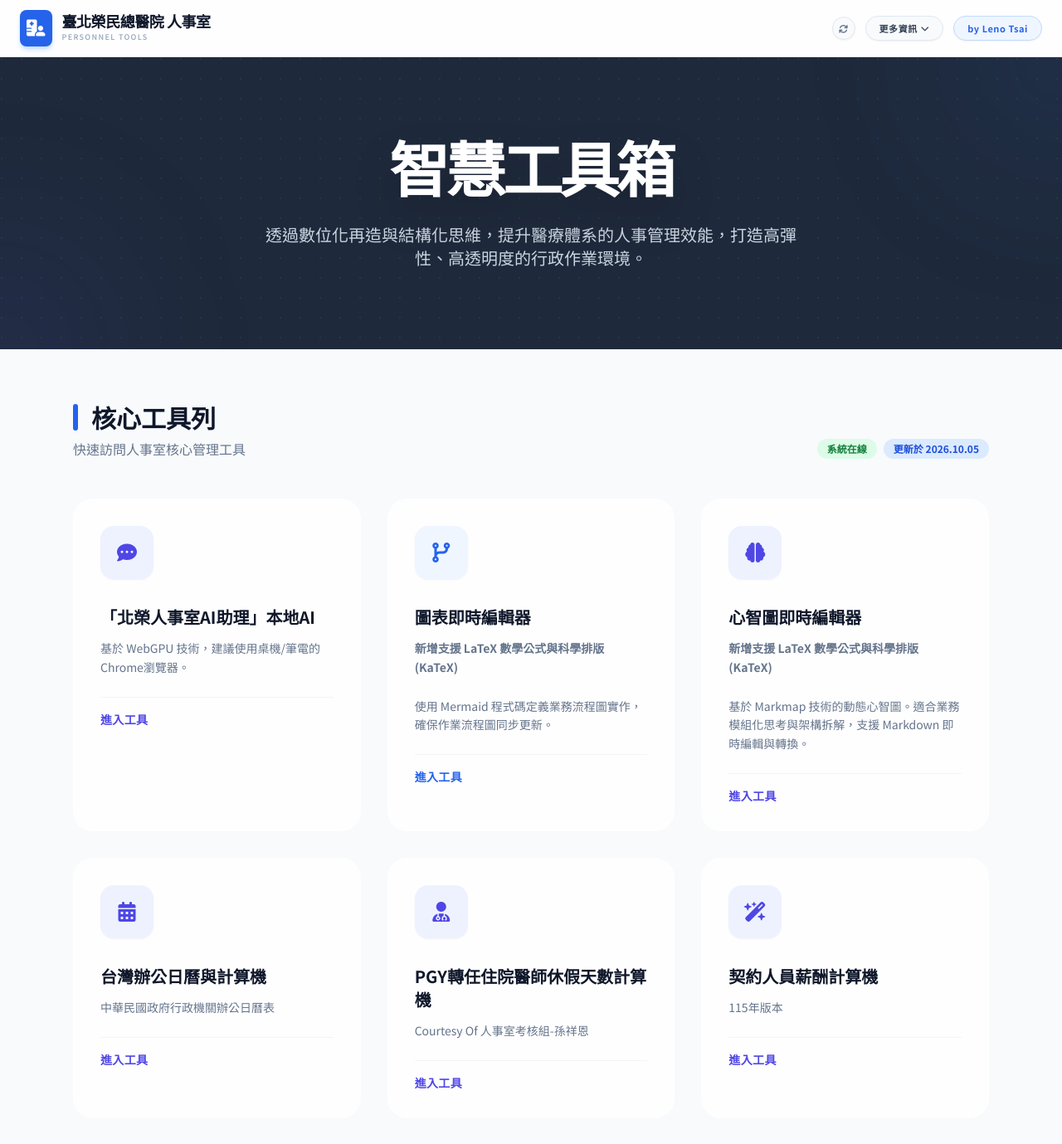
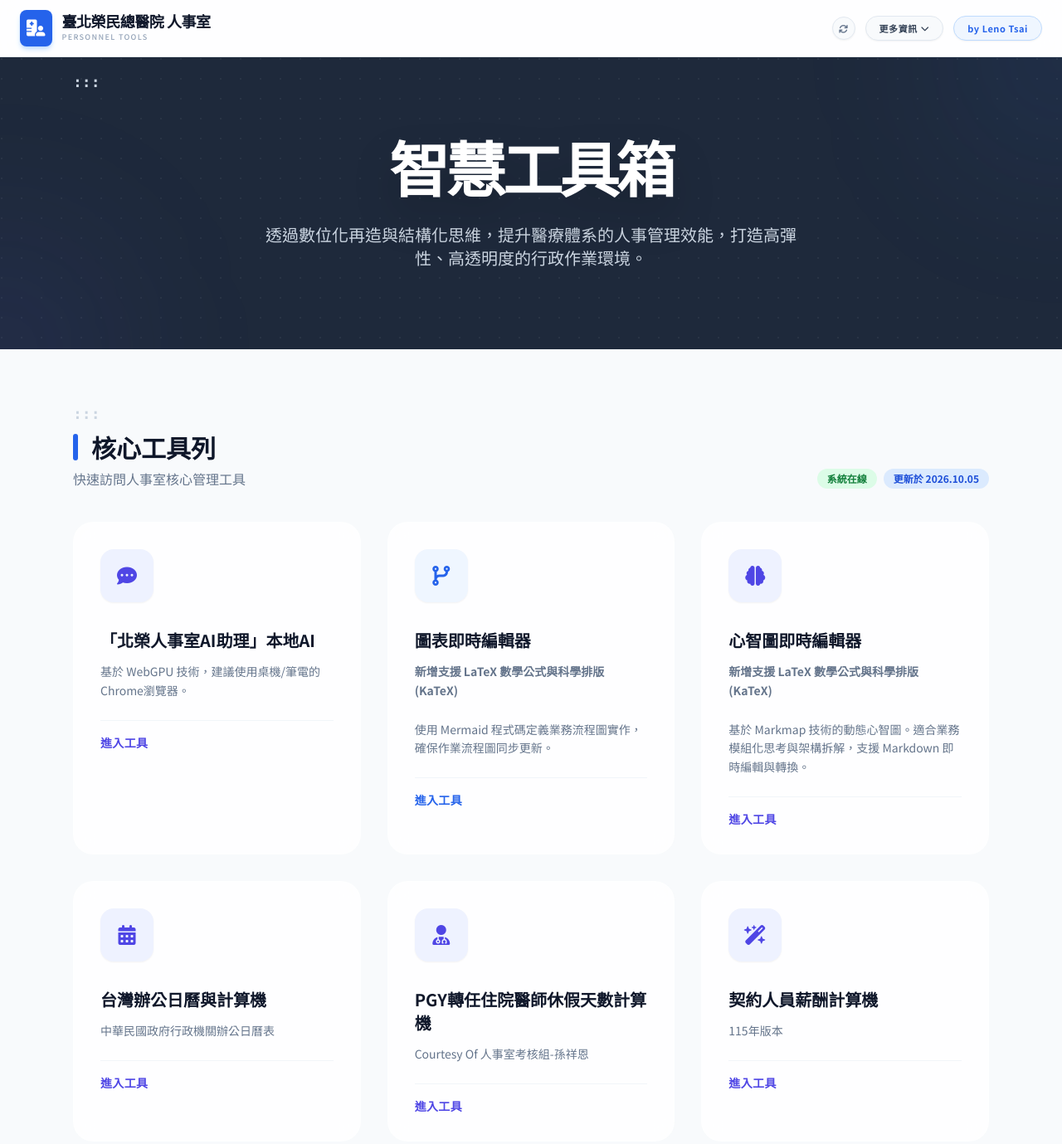
Before and after one commit to lennox0909/vghtpe-hr-tools, a Jekyll site: the page built from index.html, in a window 1280 px wide and 1400 px high. Shown: the top 1379 px of the window at 83% size. Built offline with Jekyll 4.4.1, drawn with Linux system fonts in a browser that asks for light colours; nearby versions of some CDN libraries; some of the changed text lies outside the part shown.

Commit message:
add accesskey

```diff
--- a/index.html
+++ b/index.html
@@ -2,16 +2,27 @@
 layout: default
 ---
 
-<section id="hero">
+<!-- 1. Hero 區塊 -->
+<section id="hero" class="relative">
+    <!-- 無障礙定位點 (導盲磚) -->
+    <div class="max-w-6xl mx-auto px-6 pt-4 absolute w-full left-1/2 -translate-x-1/2 z-10 pointer-events-none">
+        <a href="#hero" accesskey="U" title="上方主要介紹區塊" class="inline-block font-mono text-lg font-bold text-slate-300 hover:text-blue-600 focus:text-blue-600 transition-colors pointer-events-auto">:::</a>
+    </div>
+
     <!-- 引入 Hero 區塊組件 -->
     {% include hero.html %}
 </section>
 
 <!-- 主內容區 -->
 <main class="max-w-6xl mx-auto py-16 px-6">
+
+    <!-- 2. Tools 區塊 (核心工具列) -->
     <section id="tools" class="mb-24">
+        <!-- 無障礙定位點 (導盲磚) -->
+        <a href="#tools" accesskey="C" title="中央核心工具列區塊" class="inline-block font-mono text-lg font-bold text-slate-300 hover:text-blue-600 focus:text-blue-600 transition-colors mb-2">:::</a>
+
         <!-- 核心工具列標題與狀態 -->
-        <div class="flex flex-col md:flex-row md:items-end justify-between mb-12 gap-4">
+        <div class="flex flex-col md:flex-row md:items-end justify-between mb-10 gap-4">
             <div>
                 <h2 class="text-3xl font-bold flex items-center mb-2 text-slate-900">
                     <span class="bg-blue-600 w-1.5 h-8 rounded-full mr-4"></span>
@@ -28,18 +39,34 @@
         </div>
 
         <!-- 利用資料驅動：自動渲染所有工具卡片 -->
-        <div class="grid sm:grid-cols-2 lg:grid-cols-3 gap-8 mb-24">
+        <div class="grid sm:grid-cols-2 lg:grid-cols-3 gap-8">
             {% for tool in site.data.tools %}
                 {% include tool_card.html tool=tool %}
             {% endfor %}
         </div>
     </section>
 
+    <!-- 3. Workflow 區塊 (作業流程) -->
     <section id="workflow" class="mb-12">
+        <!-- 無障礙定位點 (導盲磚) -->
+        <a href="#workflow" accesskey="B" title="下方作業流程區塊" class="inline-block font-mono text-lg font-bold text-slate-300 hover:text-indigo-600 focus:text-indigo-600 transition-colors mb-2">:::</a>
+
+        <!-- 新增 Workflow 專屬標題 -->
+        <div class="mb-10">
+            <h2 class="text-3xl font-bold flex items-center mb-2 text-slate-900">
+                <span class="bg-indigo-600 w-1.5 h-8 rounded-full mr-4"></span>
+                作業流程指引
+            </h2>
+            <p class="text-slate-500">標準化人事作業流程與規範</p>
+        </div>
+
         <!-- 利用資料驅動：先 assign 賦值避開語法解析錯誤，再傳入 include -->
-        {% for workflow in site.data.workflows %}
-            {% assign workflow_data = workflow[1] %}
-            {% include workflow.html data=workflow_data %}
-        {% endfor %}
+        <div class="flex flex-col gap-12">
+            {% for workflow in site.data.workflows %}
+                {% assign workflow_data = workflow[1] %}
+                {% include workflow.html data=workflow_data %}
+            {% endfor %}
+        </div>
     </section>
+
 </main>
```
